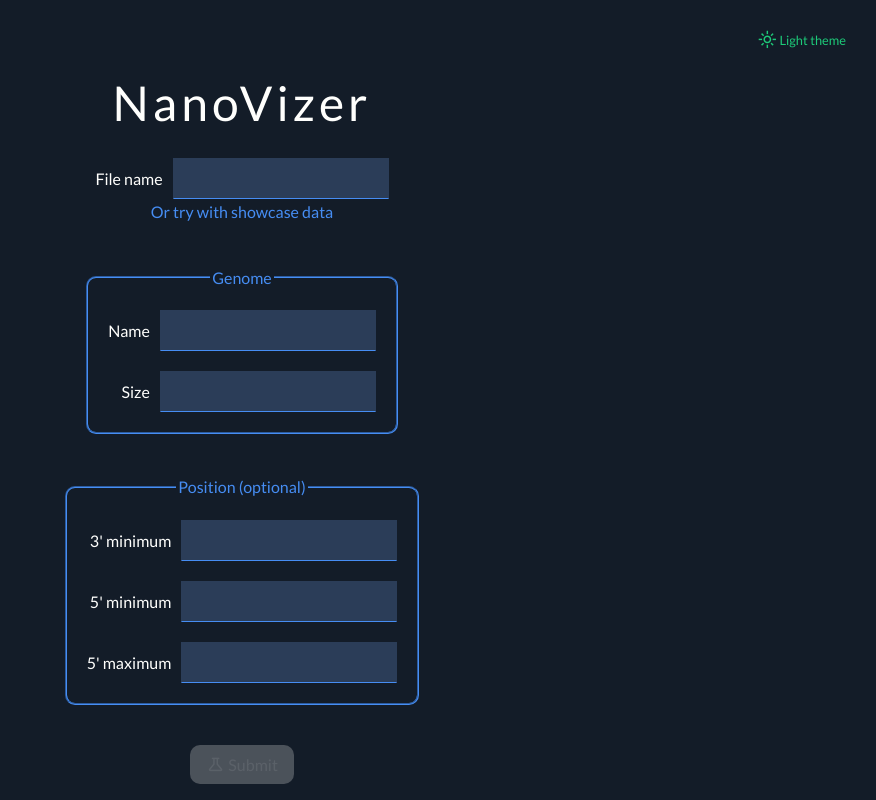
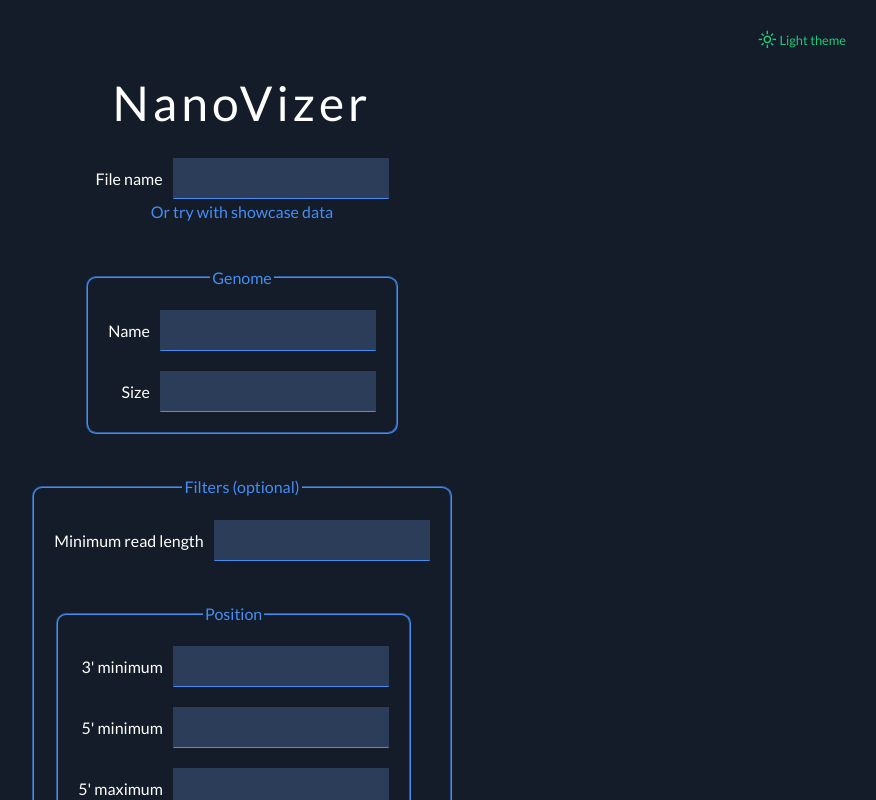
Before and after one commit to Benjent/nanovizer, a Vue app: page / in a window 1280 px wide. Shown: the whole page, without its empty margins (398-1274 px from the left). Built offline with nearby package versions, Linux system fonts and the light colour scheme.

Commit message:
feat: add minReadLength filter

```diff
--- a/src/App.vue
+++ b/src/App.vue
@@ -61,6 +61,7 @@ export default {
     @include theme;
     margin: 0 auto;
     width: 100%;
+    overflow-x: hidden;
     text-align: center;
     font-weight: normal;
     background: var(--background);
--- a/src/components/Form.vue
+++ b/src/components/Form.vue
@@ -26,7 +26,13 @@
         </fieldset>
 
         <fieldset class="fieldset l-form__fieldset">
-            <legend class="fieldset__legend">Position (optional)</legend>
+            <legend class="fieldset__legend">Filters (optional)</legend>
+            <div class="l-form__input">
+                <label class="data__label">Minimum read length</label>
+                <input class="input input--pure data__value" type="number" v-model.number="minReadLength" min="0" />
+            </div>
+            <fieldset class="fieldset l-form__fieldset">
+                <legend class="fieldset__legend">Position</legend>
                 <div class="l-form__input">
                     <label class="data__label">3' minimum</label>
                     <input class="input input--pure data__value" type="number" v-model.number="minPosition3" min="0" />
@@ -39,6 +45,7 @@
                     <label class="data__label">5' maximum</label>
                     <input class="input input--pure data__value" type="number" v-model.number="maxPosition5" min="0" />
                 </div>
+            </fieldset>
         </fieldset>
 
         <div class="l-form__button">
@@ -64,7 +71,7 @@ export default {
     },
     computed: {
         ...mapState(useMainStore, ['nanoVizerData', 'isFileNameValid', 'isLoading', 'isError']),
-        ...mapWritableState(useMainStore, ['fileName', 'genomeName', 'genomeSize', 'minPosition3', 'minPosition5', 'maxPosition5']),
+        ...mapWritableState(useMainStore, ['fileName', 'genomeName', 'genomeSize', 'minReadLength', 'minPosition3', 'minPosition5', 'maxPosition5']),
         isFormValid() {
             return !this.isLoading
                 // && !this.isLoadingGenomes
--- a/src/stores/main.js
+++ b/src/stores/main.js
@@ -8,6 +8,7 @@ const useMainStore = defineStore('main', {
         fileName: '',
         genomeName: '',
         genomeSize: undefined,
+        minReadLength: undefined,
         minPosition3: undefined,
         minPosition5: undefined,
         maxPosition5: undefined,
@@ -43,6 +44,7 @@ const useMainStore = defineStore('main', {
                 file_name: this.fileName,
                 genome_name: this.genomeName,
                 genome_size: this.genomeSize,
+                min_read_length: this.minReadLength,
                 min_position_3: this.minPosition3,
                 min_position_5: this.minPosition5,
                 max_position_5: this.maxPosition5,
```
Lines whose indentation alone changed are shown as unchanged.
